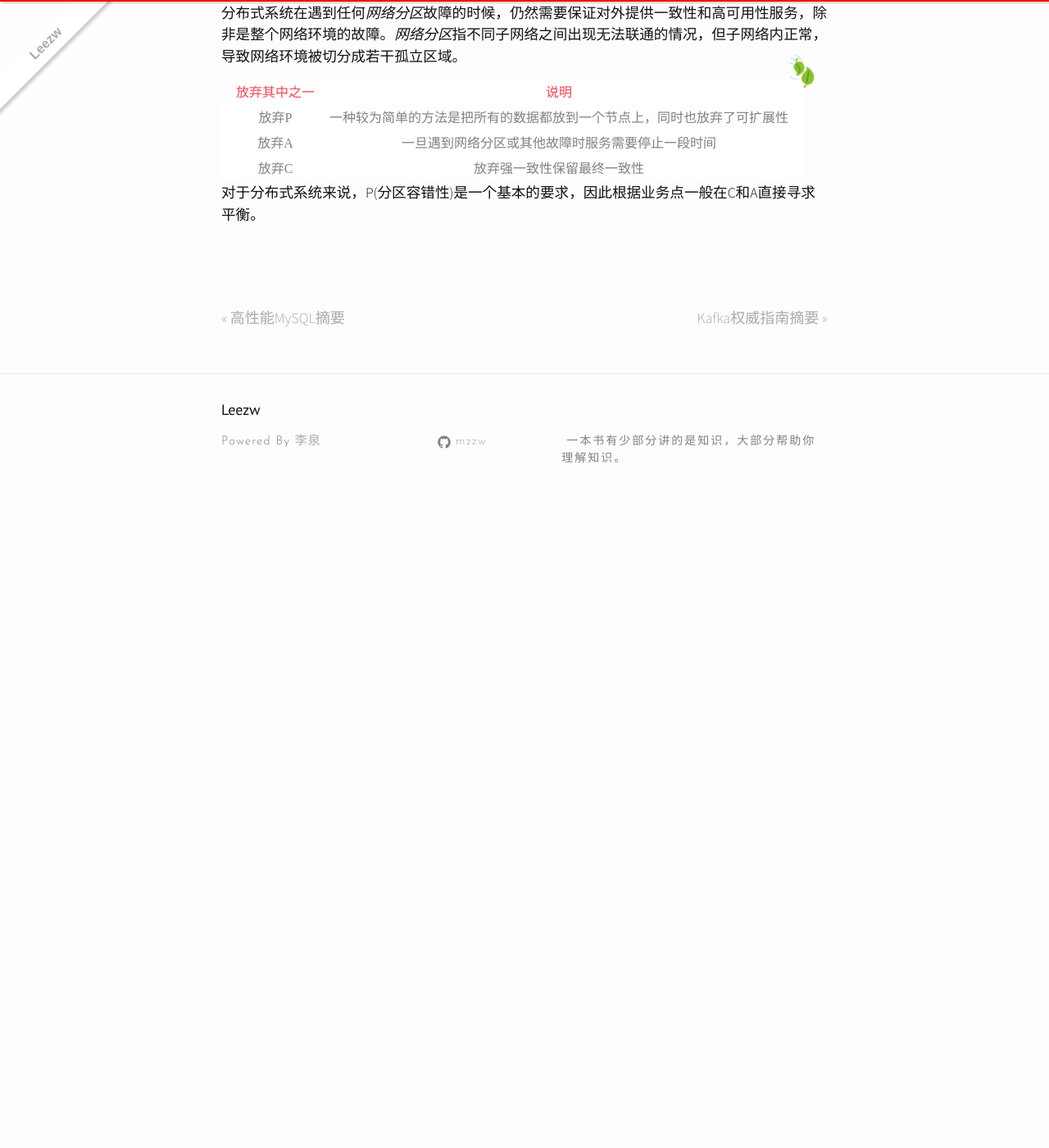
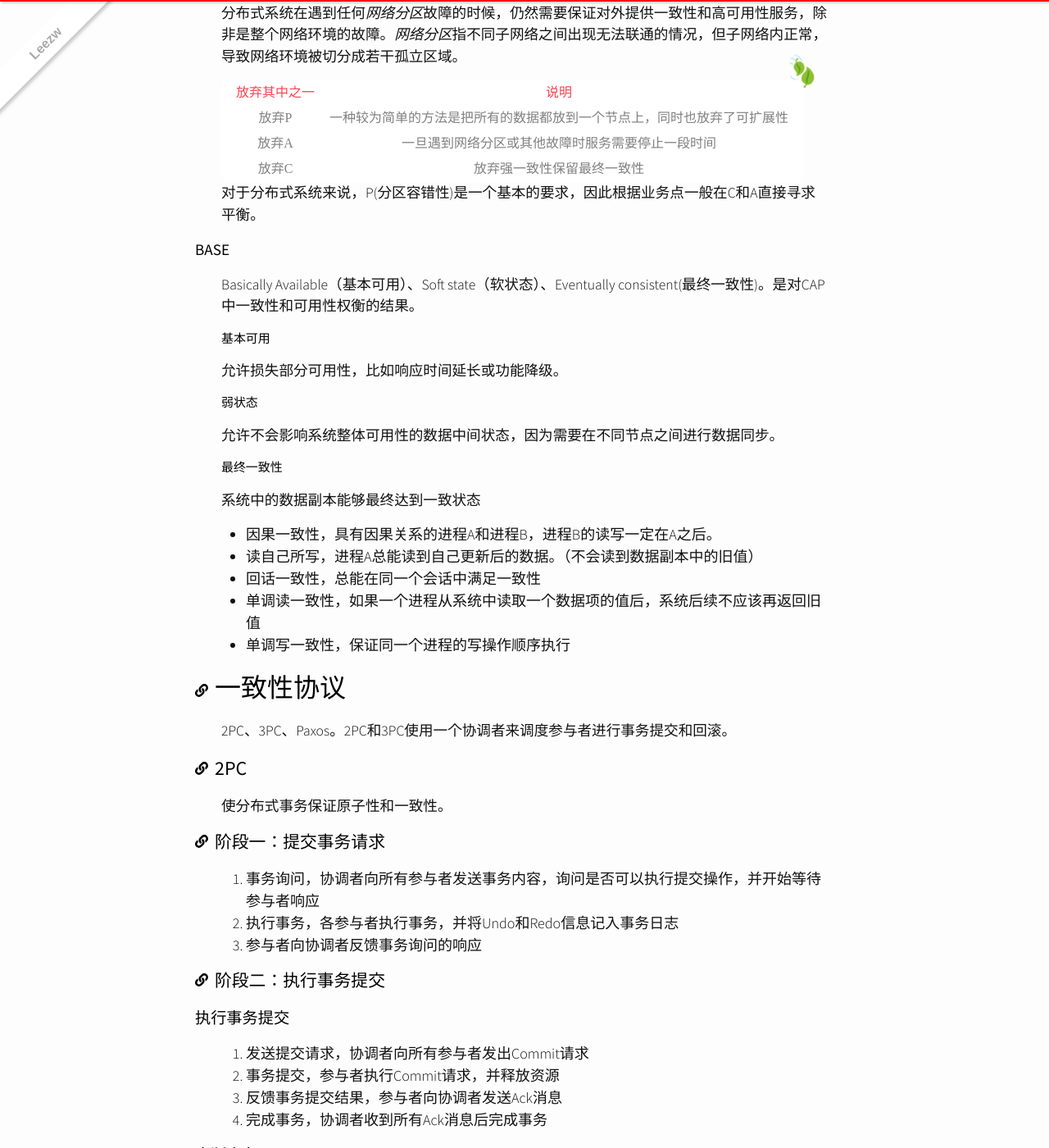
Before and after one commit to quantum-li/quantum-li.github.io, a Jekyll site: the page built from _posts/2020-05-08-from-paxos-to-zookeeper.md, in a window 1280 px wide and 1400 px high, scrolled down 1773 px. Shown: the whole window at 82% size. Built offline with Jekyll 4.4.1, drawn with Linux system fonts in a browser that asks for light colours; nearby versions of some CDN libraries; comment, search, counter and statistics services are not loaded; before the commit the page ends 2403 px from its top, so only the background shows below that; some of the changed text lies outside the part shown.

Commit message:
2020-5-10 16:50:34

```diff
--- a/_posts/2020-05-08-from-paxos-to-zookeeper.md
+++ b/_posts/2020-05-08-from-paxos-to-zookeeper.md
@@ -77,3 +77,121 @@
 | 放弃C | 放弃强一致性保留最终一致性 |
 
 对于分布式系统来说，P(分区容错性)是一个基本的要求，因此根据业务点一般在C和A直接寻求平衡。
+
+#### BASE
+
+Basically Available（基本可用）、Soft state（软状态）、Eventually consistent(最终一致性)。是对CAP中一致性和可用性权衡的结果。
+
+##### 基本可用
+
+允许损失部分可用性，比如响应时间延长或功能降级。
+
+##### 弱状态
+
+允许不会影响系统整体可用性的数据中间状态，因为需要在不同节点之间进行数据同步。
+
+##### 最终一致性
+
+系统中的数据副本能够最终达到一致状态
+
++ 因果一致性，具有因果关系的进程A和进程B，进程B的读写一定在A之后。
++ 读自己所写，进程A总能读到自己更新后的数据。（不会读到数据副本中的旧值）
++ 回话一致性，总能在同一个会话中满足一致性
++ 单调读一致性，如果一个进程从系统中读取一个数据项的值后，系统后续不应该再返回旧值
++ 单调写一致性，保证同一个进程的写操作顺序执行
+
+# 一致性协议
+
+2PC、3PC、Paxos。2PC和3PC使用一个协调者来调度参与者进行事务提交和回滚。
+
+## 2PC
+
+使分布式事务保证原子性和一致性。
+
+### 阶段一：提交事务请求
+
+1. 事务询问，协调者向所有参与者发送事务内容，询问是否可以执行提交操作，并开始等待参与者响应
+2. 执行事务，各参与者执行事务，并将Undo和Redo信息记入事务日志
+3. 参与者向协调者反馈事务询问的响应
+
+### 阶段二：执行事务提交
+
+#### 执行事务提交
+
+1. 发送提交请求，协调者向所有参与者发出Commit请求
+2. 事务提交，参与者执行Commit请求，并释放资源
+3. 反馈事务提交结果，参与者向协调者发送Ack消息
+4. 完成事务，协调者收到所有Ack消息后完成事务
+
+#### 中断事务
+
+1. 发送回滚请求，协调者向所有参与者发送Rollback请求。
+2. 事务回滚，参与者利用阶段一记录的Undo信息进行回滚，并释放资源
+3. 反馈事务回滚结果，参与者完成回滚向协调者发送Ack消息
+4. 中断事务，协调者收到所有Ack消息后完成事务中断
+
+![2PC事务提交](/assets/images/994291e1-a6d5-4cbd-93bd-e942b8528ac5.png)
+
+![2PC事务中断](/assets/images/f318aacc-57b2-44ab-bcfc-5d066b979125.png)
+
+优点：原理简单，实现方便
+
+缺点：
+
++ 同步阻塞，各阶段参与者都需要等待其他参与者响应，会极大限制分布式系统性能
++ 单点问题，协调者是个单点，如果协调者在阶段二出现问题，参与者无法释放资源以及完成事务
++ 脑裂，数据不一致，阶段二执行事务提交时，如果发生局部网络异常或协调者崩溃，收到Commit请求的参与者和未收到请求的将出现数据不一致
++ 太过保守，协调者进行事务提交询问过程中无法或者参与者响应，只能依靠自身超时机制判断是否中断事务。没有较为完善的容错机制，失败率高
+
+## 3PC
+
+将3PC的提交事务请求过程一分为二，CanCommit、PreCommit、do Commit三个阶段。
+
+![3PC协议流程](/assets/images/1d96cc75-9cb4-4f05-af23-5264e7dab6bd.png)
+
+### 阶段一：CanCommit
+
+1. 事务询问，协调者向参与者询问是否可以执行事务提交，并等待响应
+2. 参与者向协调者反馈响应
+
+### 阶段二：PreCommit
+
+根据阶段一的响应
+
+#### 执行事务预提交
+
+1. 发送预提交请求，协调者向参与者发送PreCommit请求，进入Prepared阶段
+2. 事务预提交，参与者收到PreCommit请求后执行事务提交，并记录Undo和Redo信息到事务日志
+3. 参与者反馈事务执行响应，同时等待最终指令：commit或abort
+
+
+#### 中断事务
+
+1. 协调者向参与者发送abort请求
+2. 参与者收到abort请求或者等待超时，中断事务
+
+### 阶段三：doCommit
+
+#### 执行事务提交
+
+1. 协调者向参与者发送doCommit请求
+2. 参与者收到doCommit请求提交事务并释放资源
+3. 参与者向协调者反馈Ack消息
+4. 完成事务
+
+#### 中断事务
+
+1. 协调者向参与者发送abort请求
+2. 参与者收到abort请求利用Undo信息执行回滚并释放资源
+3. 参与者向协调者反馈Ack消息
+4. 协调者收到所有Ack消息后完成事务中断
+
+在阶段三协调者可能会出现问题或者协调者和参与者直接网络故障，参与者会在等待超时后执行事务提交
+
+优点：降低了参与者的阻塞范围，并能出现单点故障后继续达成一致
+
+缺点：参与者接收到preCommit命令后如果出现网络分区，该参与者会执行事务提交，会导致数据不一致
+
+## Paxos算法
+
+基于消息传递且高度容错的一致性算法。
```
Also changed, not shown: assets/images/1d96cc75-9cb4-4f05-af23-5264e7dab6bd.png (added), assets/images/994291e1-a6d5-4cbd-93bd-e942b8528ac5.png (added), assets/images/f318aacc-57b2-44ab-bcfc-5d066b979125.png (added).
